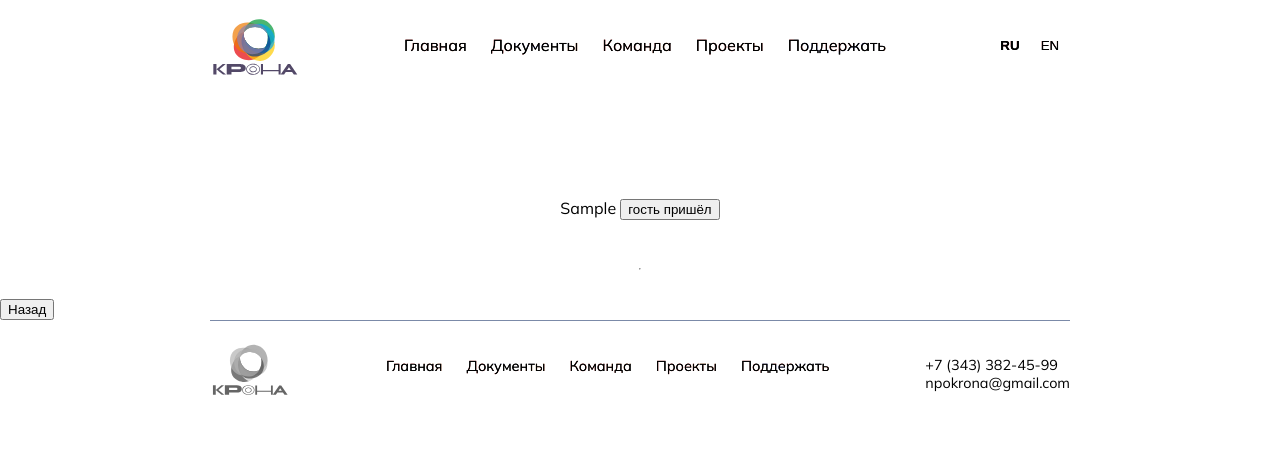
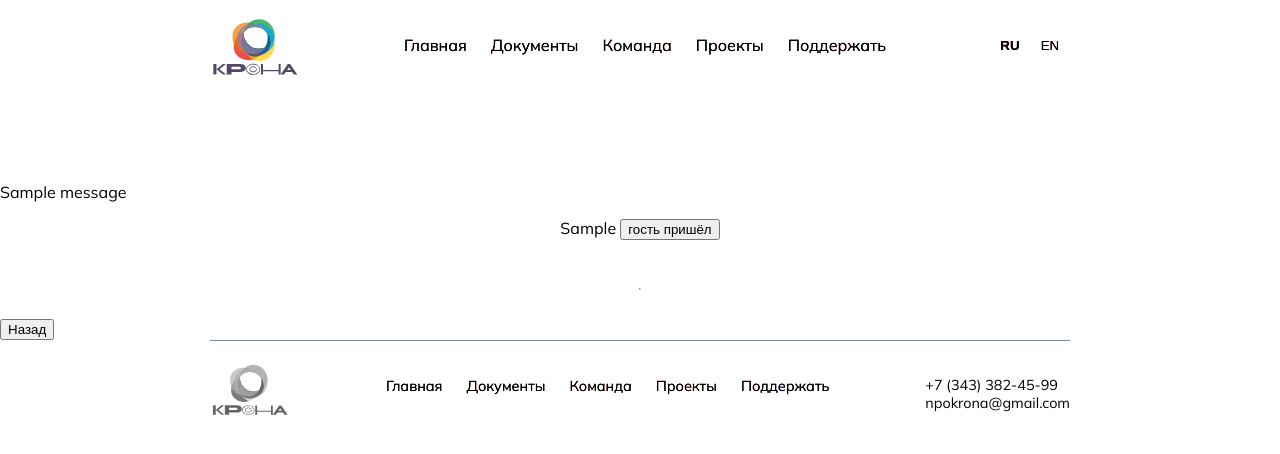
Before and after one commit to av-kutergin/NPO-Krone, a Django app: template projects/templates/projects/guest_list.html in a window 1280 px wide. Shown: the top 454 px of the page. Run offline with Django 4.2, Linux system fonts and the light colour scheme; the template is opened without the code that fills it: most values are stand-ins (such as "Sample title", 1, 10 or a date in 2020); one stand-in notice (Sample message) is shown; parts of the project's set-up code (start-up, migrations or seed data) failed here and were passed over.

Commit message:
Spring clean.

```diff
--- a/projects/templates/projects/guest_list.html
+++ b/projects/templates/projects/guest_list.html
@@ -3,7 +3,11 @@
 {% load i18n %}
 {% block content %}
 <br><br>
-
+{% if messages %}
+    {% for message in messages %}
+        {{ message }}
+    {% endfor %}
+{% endif %}
 <p>{{ message }}</p>
 
 <div class="reports" style="display:flex;flex-direction:column;align-items:center;">
--- a/projects/views.py
+++ b/projects/views.py
@@ -222,7 +222,7 @@ def set_arrived(request, ticket_uid):
     if guest.paid:
         guest.arrived = True
         guest.save(update_fields=['arrived'])
-        messages.add_message(request, messages.INFO, f'Гость {guest} отмечен пришедшим.')
+        messages.add_message(request, messages.INFO, 'Гость отмечен пришедшим.')
     return redirect('guest_list', project.slug)
 
 
@@ -255,6 +255,7 @@ def guest_list(request, project_slug):
         'list_of_guests': list_of_guests,
         'title': _('Список гостей')
     }
+    messages.add_message(request, messages.INFO, 'Гость отмечен пришедшим.')
     return render(request, 'projects/guest_list.html', context)
 
 
```
Also changed, not shown: projects/templates/projects/service_page.html (+9 -3 lines).
